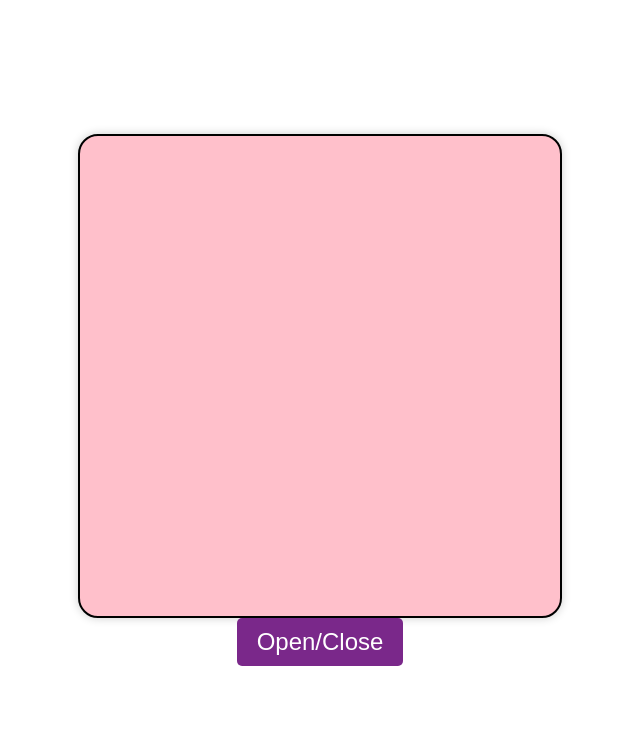
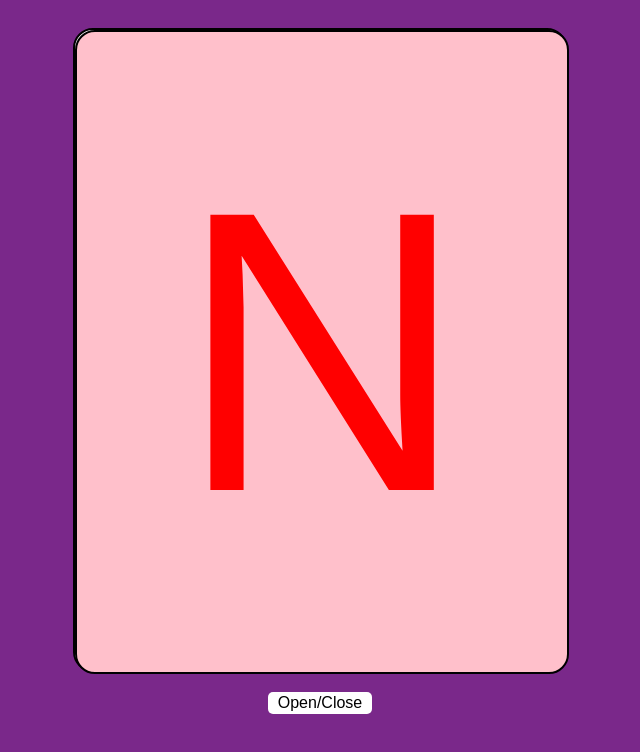
Before and after one commit to SPC0205/Manualidad-41, a plain HTML site: page index.html in a window 1280 px wide. Shown: the whole page, without its empty margins (320-960 px from the left). Drawn offline with Linux system fonts and the light colour scheme.

Commit message:
Add files via upload

```diff
--- a/index.html
+++ b/index.html
@@ -1,71 +1,85 @@
 <!DOCTYPE html>
 <html>
 <head>
-  <title>Carta</title>
+  <title>Cartita</title>
   <style>
     body {
+      font-family: Arial, sans-serif;
       display: flex;
-      justify-content: center;
+      flex-direction: column;
       align-items: center;
-      height: 100vh;
-      margin: 0;
-      flex-direction: column; /* added to stack elements vertically */
+      background-color: #7A288A; /* purple background */
     }
     .letter {
-      width: 400px;
-      height: 400px;
-      background-color: pink;
-      padding: 40px;
+      position: relative;
+      width: 450px;
+      height: 600px; /* increased height to accommodate the larger heart */
+      background-color: #FFFFFF;
       border: 2px solid black;
       border-radius: 20px;
-      cursor: pointer;
-      box-shadow: 0 0 10px rgba(0, 0, 0, 0.2);
+      padding: 20px;
+      margin: 20px auto;
     }
-    .letter-content {
-      display: none;
-      font-size: 24px; /* increased font size */
+    .heart {
+      font-size: 320px; /* increased font size to make the heart a little bigger */
+      color: #FF0000;
+      display: block;
+      text-align: center;
+      margin: 20px auto; /* adjusted margin to position the heart below the message */
     }
-    .letter.open .letter-content {
-      display: block;
+    .letter-cover {
+      position: absolute;
+      top: 0;
+      left: 0;
+      width: 100%;
+      height: 100%;
+      background-color: pink;
+      border: 2px solid black;
+      border-radius: 20px;
+      transform: translateX(0);
+      transition: transform 0.5s;
+      z-index: 2;
+      display: flex; /* added to center the giant letter */
+      justify-content: center; /* added to center the giant letter */
+      align-items: center; /* added to center the giant letter */
     }
-    .button {
-      background-color: #7A288A; /* purple background color */
-      color: #ffffff; /* white text color */
-      padding: 10px 20px;
+    .letter.open .letter-cover {
+      transform: translateX(-100%);
+    }
+    button {
+      font-size: 16px;
+      padding: 2px 10px;
       border: none;
       border-radius: 5px;
+      background-color: #FFFFFF;
       cursor: pointer;
-      font-size: 24px; /* increased font size */
     }
-    .button:hover {
-      background-color: #8e44ad; /* darker purple on hover */
+    .message {
+      padding: 20px;
+      font-size: 24px; /* increased font size to make the message bigger */
     }
-    .heart {
-      font-size: 288px; /* increased font size for heart to make it 2x bigger */
-      color: #FF0000; /* red color for heart */
-      display: block; /* added to center the heart horizontally */
-      text-align: center; /* added to center the heart horizontally */
+    .giant-letter {
+      font-size: 400px; /* increased font size to make it even bigger */
+      color: #FF0000; /* changed to red */
+      display: block;
+      text-align: center;
+      margin: 0 auto; /* adjusted margin to center the giant letter */
     }
   </style>
 </head>
 <body>
   <div class="letter">
-    <div class="letter-content">
-      Natalia,
-      <br>
-      Eres una persona unica para mi
-      <br>
-      Te quiero muchisimo
-      <br>
-      <span class="heart">&hearts;</span>
+    <div class="letter-cover">
+      <div class="giant-letter">N</div>
     </div>
+    <div class="message">
+      <!-- Add your message here -->
+      <p>Natalia,</p>
+      <p>Eres muy importante para mi</p>
+      <p>Te quiero mucho</p>
+    </div>
+    <div class="heart">♥</div>
   </div>
-  <button class="button" onclick="toggleLetter(document.querySelector('.letter'))">Open/Close</button>
-
-  <script>
-    function toggleLetter(letter) {
-      letter.classList.toggle("open");
-    }
-  </script>
+  <button onclick="document.querySelector('.letter').classList.toggle('open')">Open/Close</button>
 </body>
 </html>
```
